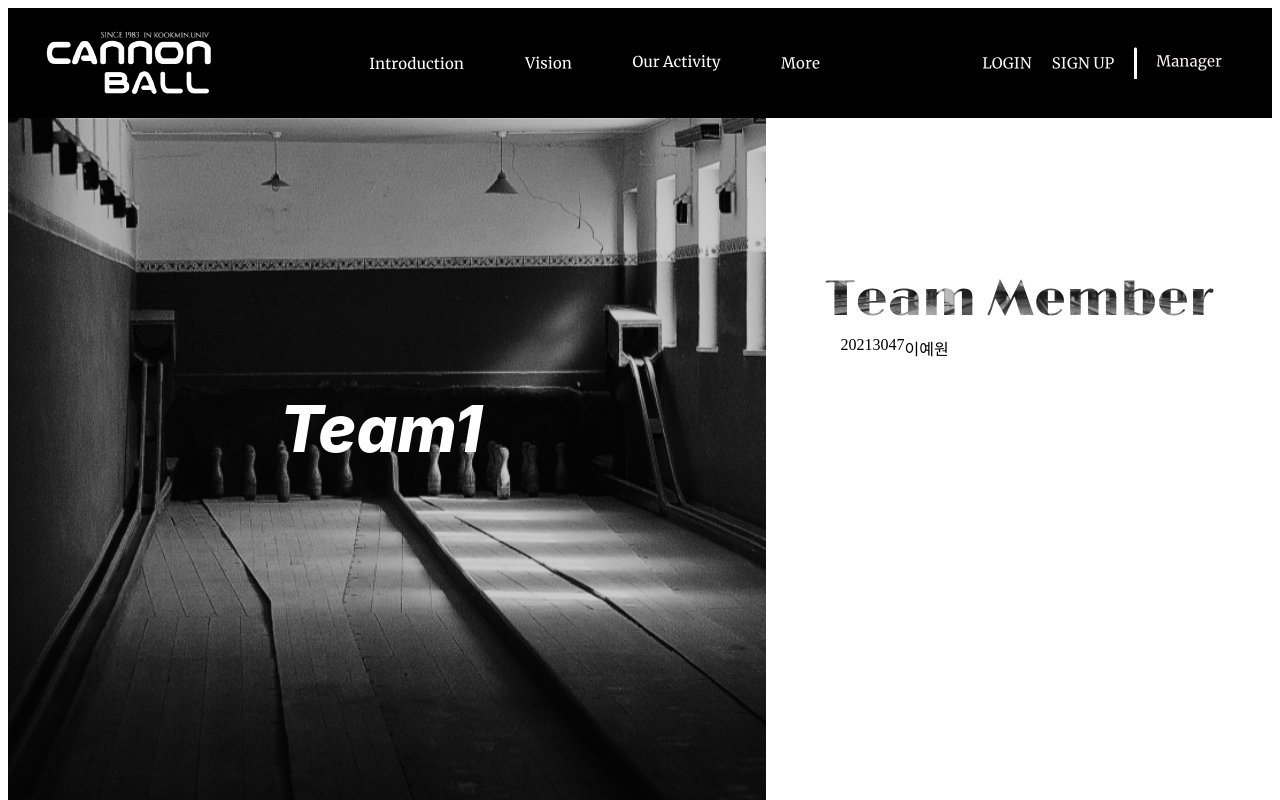
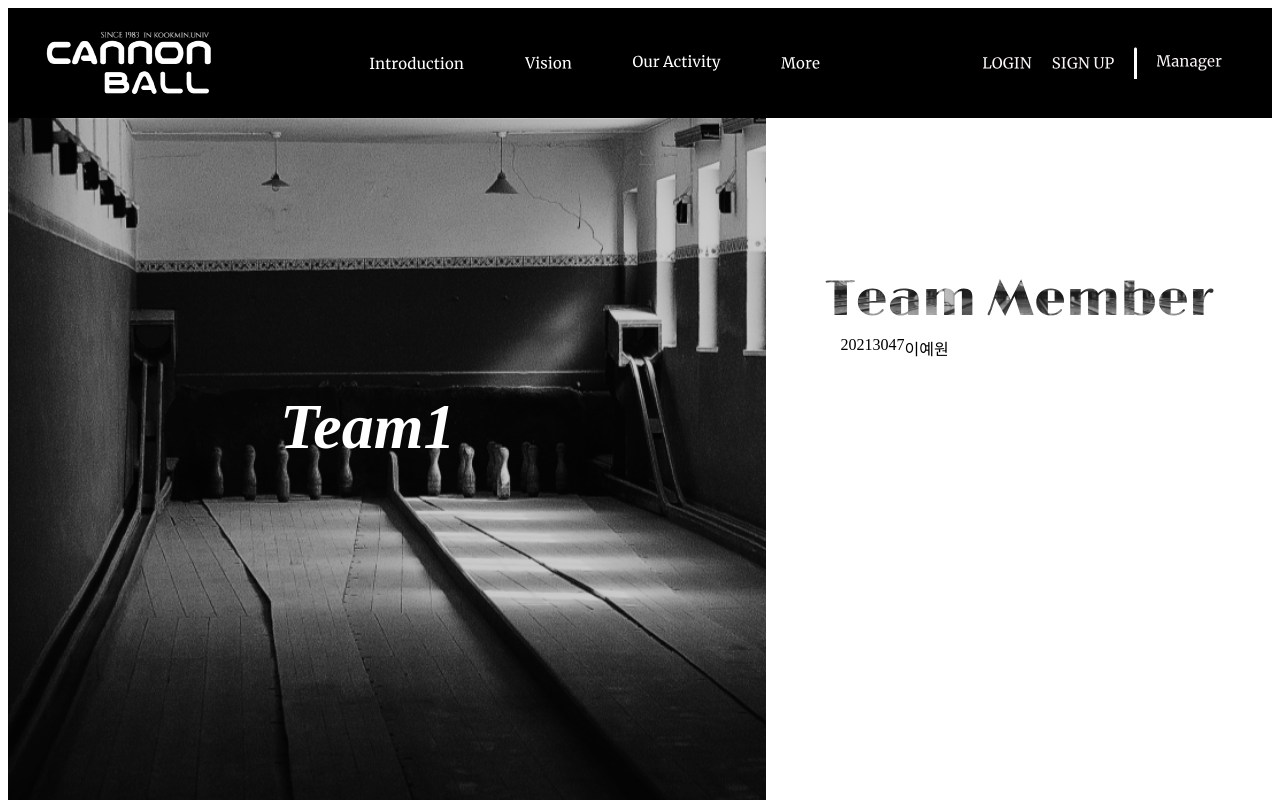
Before and after one commit to scarletYewon/CannonballWeb, a React (Create React App) app in the folder web/: page /teammember in a window 1280 px wide. Shown: the top 800 px of the page. Built offline with nearby package versions, Linux system fonts and the light colour scheme.

Commit message:
Update teamMember.tsx

```diff
--- a/web/src/pages/apply/teamMember.tsx
+++ b/web/src/pages/apply/teamMember.tsx
@@ -25,7 +25,6 @@ function TeamMember(){
               style={{
                 color: 'white',
                 textAlign: 'center',
-                fontFamily: 'Inter',
                 fontSize: '4em',
                 fontStyle: 'italic',
                 fontWeight: '800',
```
